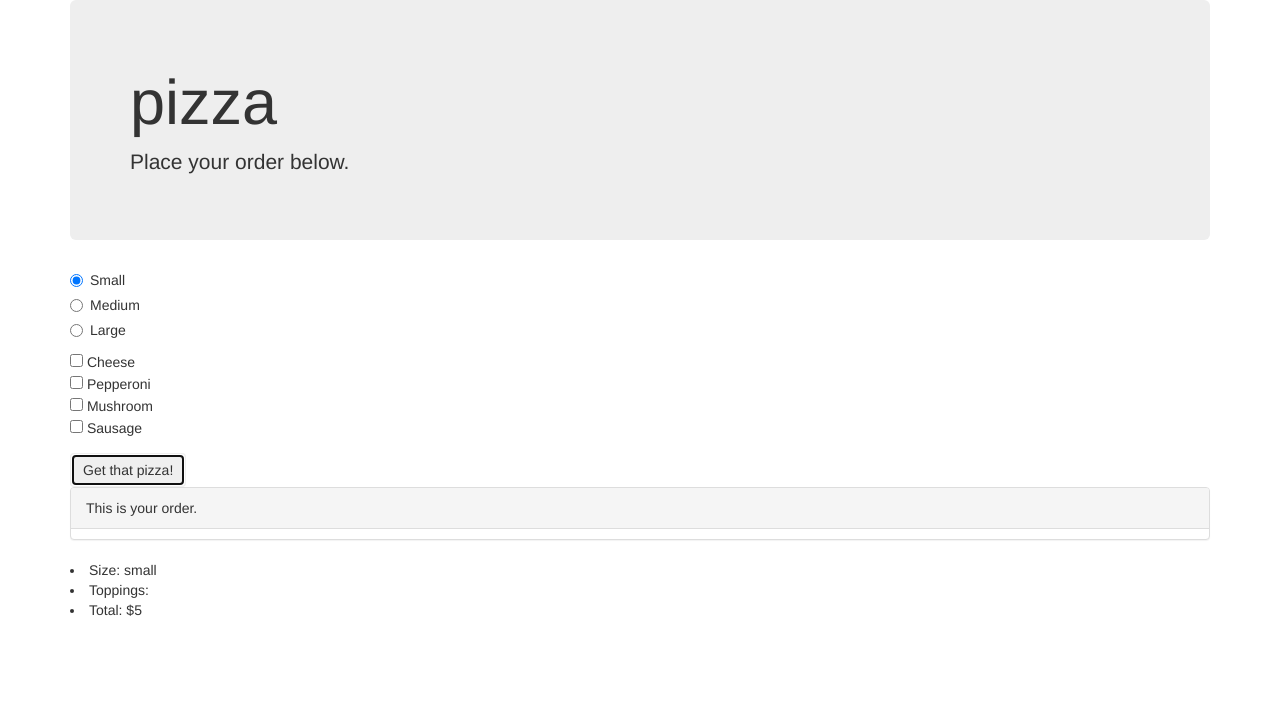
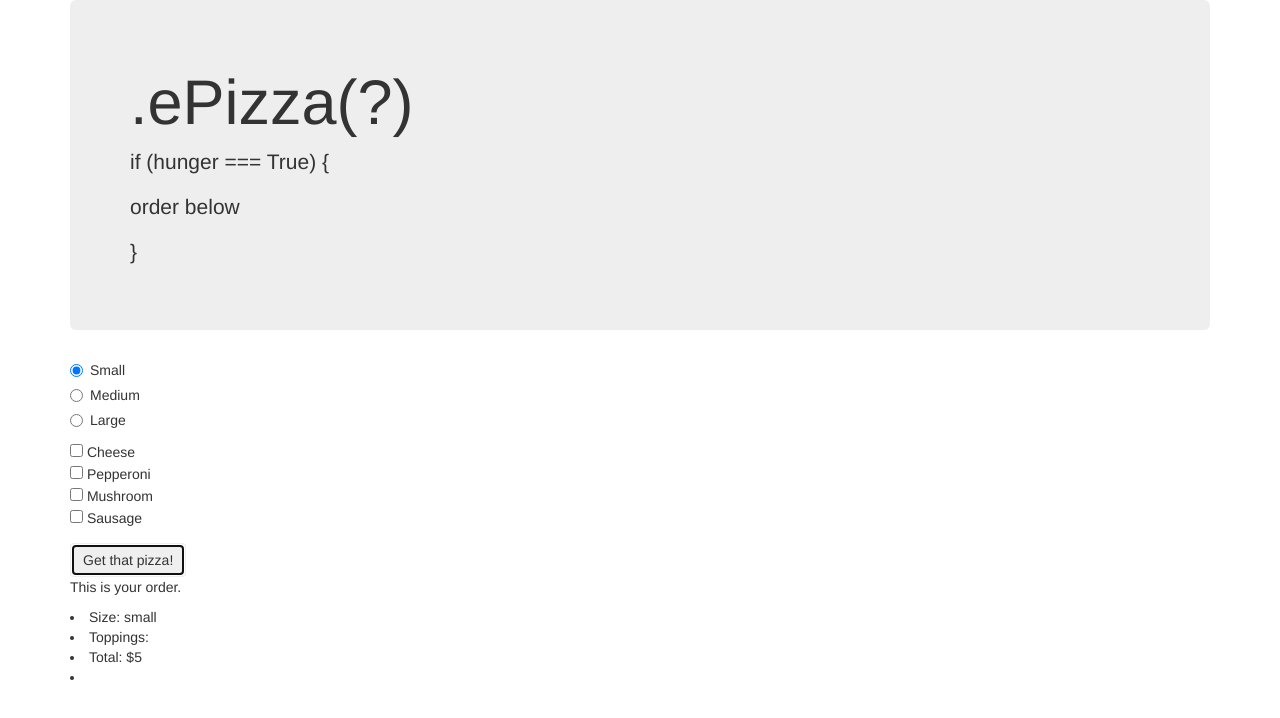
Before and after one commit to AndrewDevlin/Order-Pizza2, a plain HTML site: page order-pizza/index.html in a window 1280 px wide. Both pictures are taken after a click on the button "Get that pizza!". Drawn offline with Linux system fonts and the light colour scheme.

Commit message:
add some text to html

```diff
--- a/order-pizza/css/styles.css
+++ b/order-pizza/css/styles.css
@@ -1,3 +1,7 @@
 #your-order {
   display: none;
 };
+
+.indent {
+  text-indent: 50px;
+};
--- a/order-pizza/index.html
+++ b/order-pizza/index.html
@@ -5,15 +5,16 @@
     <link rel="stylesheet" href="css/styles.css" type="text/css">
     <script src="js/jquery-3.1.1.js"></script>
     <script src="js/scripts.js"></script>
-    <title>Pizza!!!</title>
+    <title>ePizza?..YAY!</title>
   </head>
   <body>
     <div class="container">
       <div class="jumbotron">
-        <h1>pizza</h1>
-        <p>Place your order below.</p>
+        <h1>.ePizza(?)</h1>
+        <p>if (hunger === True) {</p>
+        <p class="indent">order below</p>
+        <p>}</p>
       </div>
-
       <form id="order">
         <div class="form-group">
           <div class="radio">
@@ -42,13 +43,10 @@
         <button type="submit" class="btn">Get that pizza!</button>
       </form>
       <div id="your-order">
-        <div class="panel panel-default">
-          <div class="panel-heading">This is your order.</div>
-          <ul>
-          </ul>
-        </div>
+        <p>This is your order.</p>
+        <ul>
+        </ul>
       </div>
     </div>
   </body>
-
 </html>
--- a/order-pizza/js/scripts.js
+++ b/order-pizza/js/scripts.js
@@ -30,6 +30,6 @@ $(document).ready(function() {
     newPizza = new Pizza(inputtedToppings, inputtedSize);
 
     $("#your-order").show();
-    $("#your-order").append("<li>" + "Size: " + newPizza.pizzaSize + "</li>" + "<li>" + "Toppings:" + newPizza.pizzaToppings + "</li>" + "<li>Total: $" + newPizza.pizzaPrice() + "</li>");
+    $("#your-order").append("<li>" + "Size: " + newPizza.pizzaSize + "</li>" + "<li>" + "Toppings:" + newPizza.pizzaToppings + "</li>" + "<li>Total: $" + newPizza.pizzaPrice() + "</li>" + "<li>" + "</li>");
   });
 });
```
